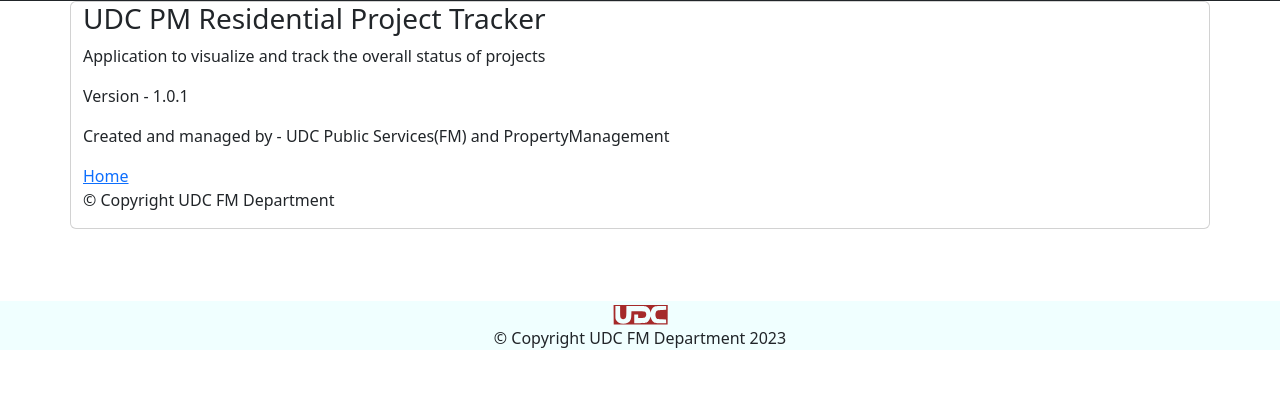
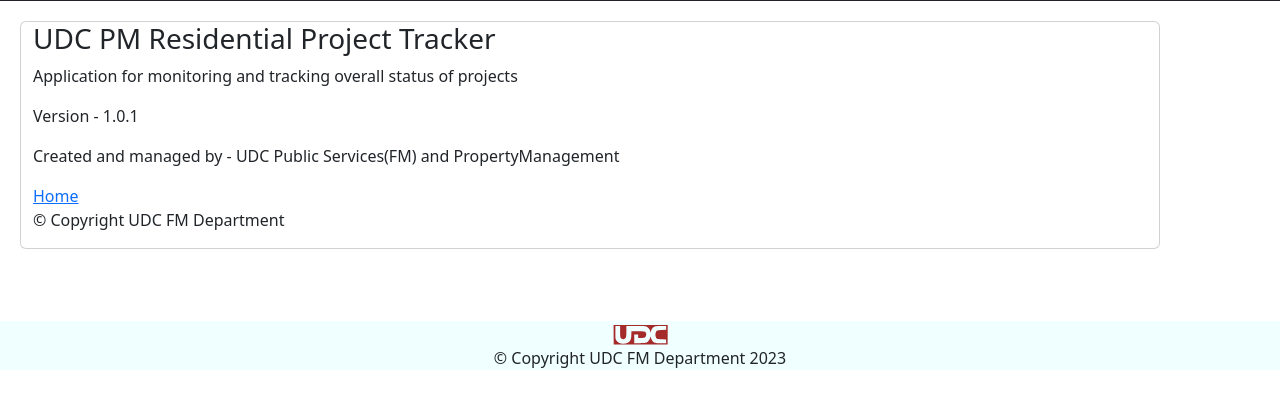
Before and after one commit to siyadmlkl/project_tracker, a Flask app: page /about in a window 1280 px wide. Shown: the part 55-464 px from the top of the page. Run offline with Flask 2, Linux system fonts and the light colour scheme.

Commit message:
Updated050223

```diff
--- a/app.py
+++ b/app.py
@@ -117,6 +117,20 @@ def add_project():
     context = {"contractors": contractors}
     return render_template('addproject.html', **context)
 
+@app.route("/delete")
+def delete_project():
+    '''
+    delete project entry
+    '''
+    job_no = str(request.args.get('job'))
+    with sqlt.connect('data.db') as conn:
+        conn.row_factory = sqlt.Row
+        cur = conn.cursor()
+        query = f"DELETE FROM works WHERE job_no='{job_no}';"
+        cur.execute(query)
+        conn.commit()
+        return redirect('/')
+
 
 @app.route("/edit", methods=('GET', 'POST'))
 def edit_project():
@@ -146,6 +160,9 @@ def edit_project():
 
 @app.route('/about')
 def about():
+    '''
+    About
+    '''
     return render_template('about.html')
 
 
--- a/templates/about.html
+++ b/templates/about.html
@@ -1,7 +1,7 @@
 {% extends 'base.html' %} {% block content %}
-<div class="container mb-5 card">
+<div class="container mb-5 card" style="margin:20px">
   <h3>UDC PM Residential Project Tracker</h3>
-  <p>Application to visualize and track the overall status of projects</p>
+  <p>Application for monitoring and tracking overall status of projects</p>
   <p>Version - 1.0.1</p>
   <p>Created and managed by - UDC Public Services(FM) and PropertyManagement</p>
   <a href="/">Home</a>
```
Also changed, not shown: data.db.
